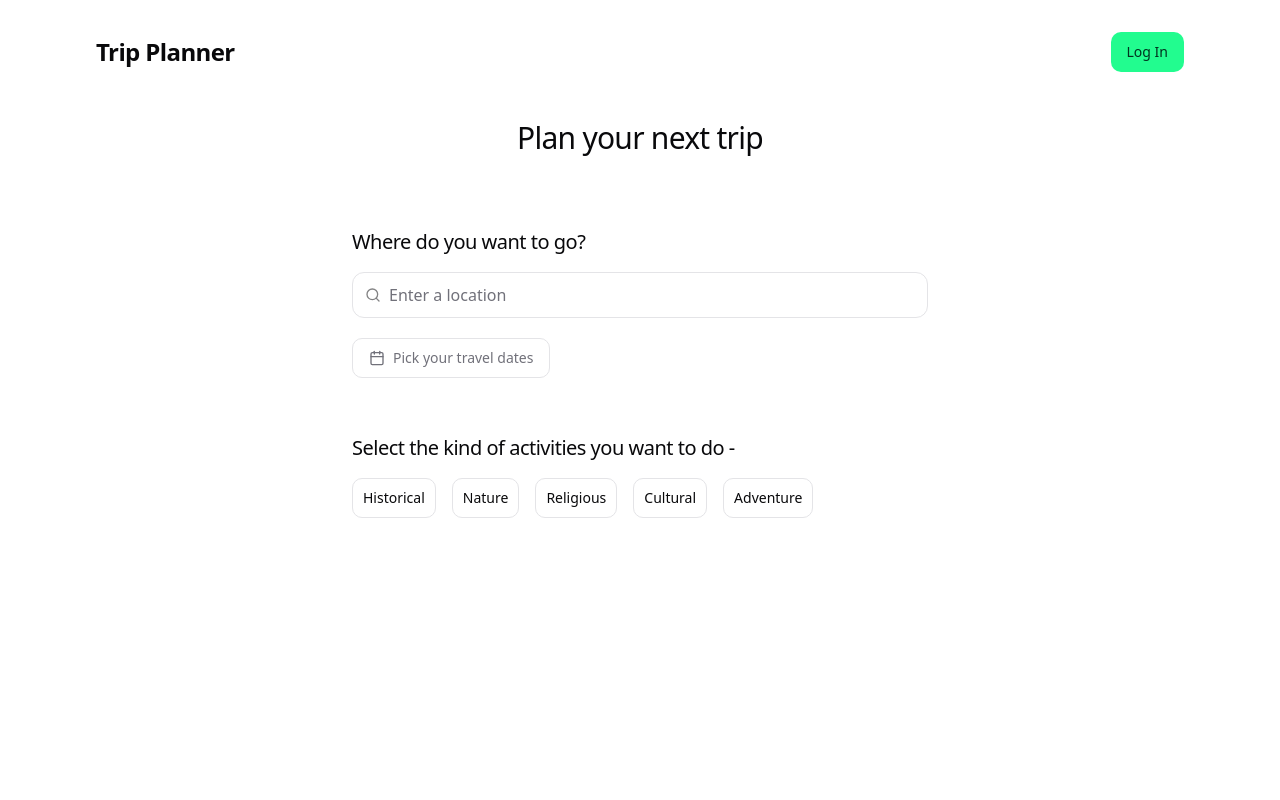
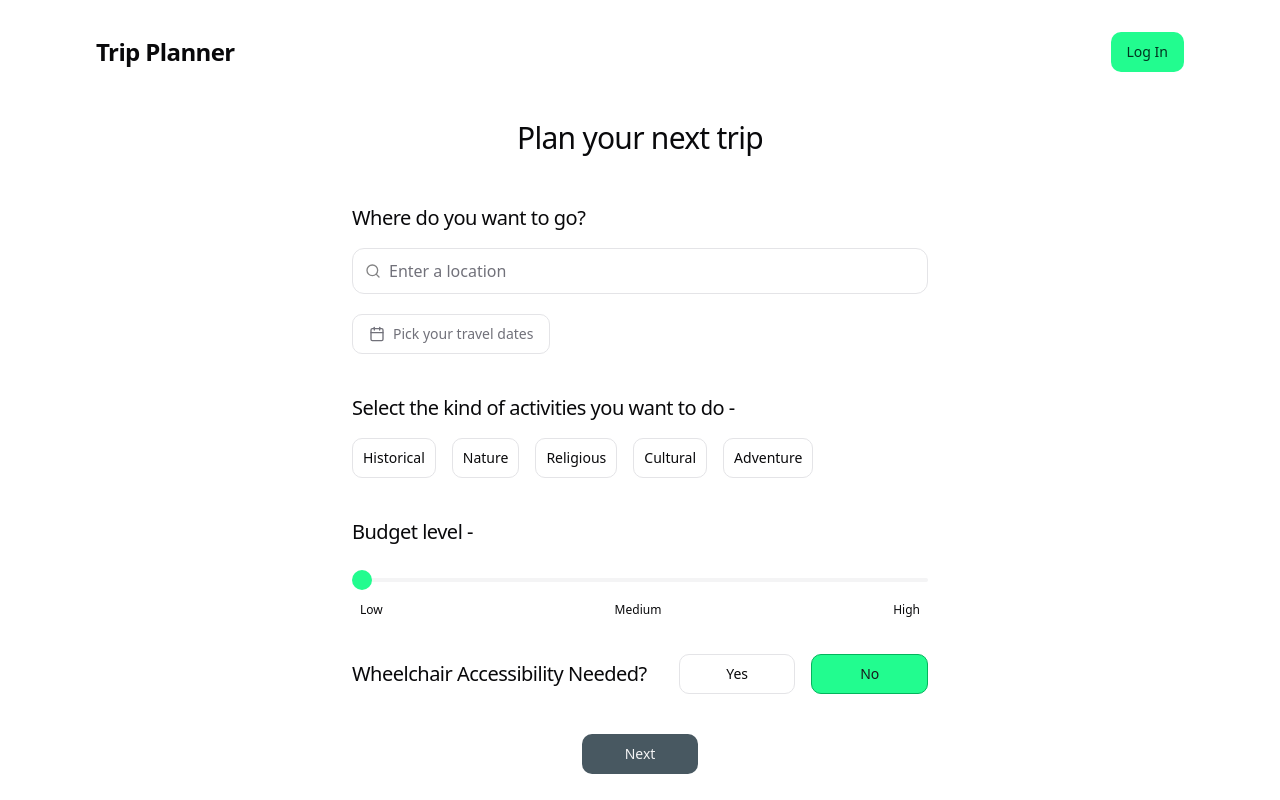
Before and after one commit to Its-Tanay/trip-planner, a React (Create React App) app in the folder client/: page /create-trip in a window 1280 px wide. Built offline with nearby package versions, Linux system fonts and the light colour scheme.

Commit message:
Finished working on the activity preference page

```diff
--- a/client/package.json
+++ b/client/package.json
@@ -4,6 +4,7 @@
   "private": true,
   "dependencies": {
     "@radix-ui/react-popover": "^1.1.1",
+    "@radix-ui/react-slider": "^1.2.0",
     "@radix-ui/react-slot": "^1.1.0",
     "@radix-ui/react-toggle": "^1.1.0",
     "@radix-ui/react-toggle-group": "^1.1.0",
--- /dev/null
+++ b/client/src/components/ui/slider.tsx
@@ -0,0 +1,42 @@
+import * as React from "react";
+import * as SliderPrimitive from "@radix-ui/react-slider";
+import { cn } from "../../lib/utils";
+
+const Slider = React.forwardRef<
+  React.ElementRef<typeof SliderPrimitive.Root>,
+  React.ComponentPropsWithoutRef<typeof SliderPrimitive.Root>
+>(({ className, ...props }, ref) => (
+  <div className="relative w-full">
+    <SliderPrimitive.Root
+      ref={ref}
+      className={cn(
+        "relative flex w-full touch-none select-none items-center",
+        className
+      )}
+      {...props}
+    >
+      <SliderPrimitive.Track className="relative h-[4px] w-full grow overflow-hidden rounded-full bg-accent">
+        <SliderPrimitive.Range className="absolute h-full bg-primary" />
+      </SliderPrimitive.Track>
+      <SliderPrimitive.Thumb className="block h-5 w-5 rounded-full border-1 bg-primary border-[#03B55C] cursor-pointer ring-offset-background transition-colors focus-visible:outline-none focus-visible:ring-2 focus-visible:ring-ring focus-visible:ring-offset-2 disabled:pointer-events-none disabled:opacity-50" />
+    </SliderPrimitive.Root>
+
+    <div className="absolute inset-0 flex justify-between px-2">
+        <div className="relative flex flex-col items-center gap-6 z-[-1]">
+            <div className="h-[8px] w-[1px] bg-accent"></div>
+            <span className="text-xs">Low</span>
+        </div>
+        <div className="relative flex flex-col items-center gap-6 z-[-1]">
+            <div className="h-[8px] w-[1px] bg-accent"></div>
+            <span className="text-xs">Medium</span>
+        </div>
+        <div className="relative h-8 flex flex-col items-center gap-6 z-[-1]">
+            <div className="h-[8px] w-[1px] bg-accent"></div>
+            <span className="text-xs">High</span>
+        </div>
+    </div>
+  </div>
+));
+Slider.displayName = SliderPrimitive.Root.displayName;
+
+export { Slider };
--- a/client/src/lib/context/itinerary-context.tsx
+++ b/client/src/lib/context/itinerary-context.tsx
@@ -31,11 +31,11 @@ export const ItineraryContextProvider = ({
         accessibility_need: false,
         activityPreferences: {
             categories: [],
-            budget: undefined
+            budget: 1
         },
         foodPreferences: {
             cuisines: [],
-            budget: undefined,
+            budget: 1,
             isVeg: false
         },
         duration: {
--- a/client/src/pages/create-trip/activity.tsx
+++ b/client/src/pages/create-trip/activity.tsx
@@ -6,9 +6,12 @@ import { DatePickerWithRange } from "../../components/ui/date-picker-range";
 import { DateRange } from "react-day-picker";
 import { format } from "date-fns";
 import { ToggleGroup, ToggleGroupItem } from "../../components/ui/toggle-group";
+import { Slider } from "../../components/ui/slider";
+import { Budget, CurrentPage } from "../../interfaces/itinerary-req";
+import { Button } from "../../components/ui/button";
 
 const ActivityPage: React.FC = () => {
-    const { setItineraryReq, itineraryReq } = useItineraryContext();
+    const { setItineraryReq, itineraryReq, setCurrentPage } = useItineraryContext();
 
     const handleCityChange = (option: Option) => {
         setItineraryReq((prevState) => ({
@@ -36,11 +39,57 @@ const ActivityPage: React.FC = () => {
         }));
     };
 
+    const handleBudgetChange = (value: number) => {
+        let newBudget: Budget;
+
+        if (value === 0) {
+            newBudget = Budget.LOW;
+        } else if (value === 50) {
+            newBudget = Budget.MEDIUM;
+        } else if (value === 100) {
+            newBudget = Budget.HIGH;
+        }
+
+        setItineraryReq((prevState) => ({
+            ...prevState,
+            activityPreferences: {
+                ...prevState.activityPreferences,
+                budget: newBudget,
+            },
+        }));
+    };
+
+    const handleAccessibilityChange = (value: string) => {
+        setItineraryReq((prevState) => ({
+            ...prevState,
+            accessibility_need: value === "yes",
+        }));
+    };
+
+    const validateFields = (): boolean => {
+        const { city, duration, activityPreferences } = itineraryReq;
+        return (
+            city !== 0 &&
+            duration.startDate !== "" &&
+            duration.endDate !== "" &&
+            (activityPreferences.categories?.length ?? 0) > 0 &&
+            activityPreferences.budget !== undefined
+        );
+    };
+
+    const handleNextClick = () => {
+        if (validateFields()) {
+            setCurrentPage(CurrentPage.FOOD);
+        } else {
+            alert("Please fill in all the required fields.");
+        }
+    };
+
     const currentDateRange: DateRange | undefined =
         itineraryReq.duration?.startDate
             ? {
-                from: itineraryReq.duration.startDate ? new Date(itineraryReq.duration.startDate) : undefined,
-                to: itineraryReq.duration.endDate ? new Date(itineraryReq.duration.endDate) : undefined,
+                  from: itineraryReq.duration.startDate ? new Date(itineraryReq.duration.startDate) : undefined,
+                  to: itineraryReq.duration.endDate ? new Date(itineraryReq.duration.endDate) : undefined,
               }
             : undefined;
 
@@ -49,11 +98,11 @@ const ActivityPage: React.FC = () => {
     }, [itineraryReq]);
 
     return (
-        <div className="h-full max-w-[576px] w-full flex flex-col items-center gap-8 md:gap-12 lg:gap-16">
+        <div className="h-full max-w-[576px] w-full flex flex-col items-center gap-8 md:gap-12 lg:gap-10">
             <h2 className="scroll-m-20 pb-2 text-3xl font-regular tracking-tight first:mt-0">
                 Plan your next trip
             </h2>
-            <div className="w-full h-full flex flex-col gap-8 md:gap-10 lg:gap-14">
+            <div className="w-full h-full flex flex-col items-center gap-6 md:gap-10 lg:gap-10">
                 <div className="w-full flex flex-col gap-4">
                     <h4 className="scroll-m-20 text-xl font-regular tracking-tight">
                         Where do you want to go?
@@ -95,6 +144,52 @@ const ActivityPage: React.FC = () => {
                         </ToggleGroup>
                     </div>
                 </div>
+                <div className="w-full flex flex-col gap-8">
+                    <h4 className="scroll-m-20 text-xl font-regular tracking-tight">
+                        Budget level -
+                    </h4>
+                    <div className="w-full flex flex-wrap h-auto">
+                        <Slider
+                            step={50}
+                            onValueChange={(value) => handleBudgetChange(value[0])}
+                            defaultValue={[
+                                itineraryReq.activityPreferences?.budget === Budget.LOW ? 0 : itineraryReq.activityPreferences?.budget === Budget.MEDIUM ? 50 : 100
+                            ]}
+                        />
+                    </div>
+                </div>
+                <div className="w-full flex flex-col md:flex-row  md:items-center gap-8 mt-8">
+                    <h4 className="scroll-m-20 text-xl font-regular tracking-tight md:min-w-max ">
+                        Wheelchair Accessibility Needed?
+                    </h4>
+                    <div className="w-full flex h-auto md:w-full">
+                        <ToggleGroup
+                            className="w-full flex items-start justify-start gap-4"
+                            variant="outline"
+                            type="single"
+                            value={itineraryReq.accessibility_need ? "yes" : "no"}
+                            onValueChange={handleAccessibilityChange}
+                        >
+                            <ToggleGroupItem
+                                className="py-[8px] px-[10px] w-full"
+                                value="yes"
+                                aria-label="Toggle Yes"
+                            >
+                                Yes
+                            </ToggleGroupItem>
+                            <ToggleGroupItem
+                                className="py-[8px] px-[10px] w-full"
+                                value="no"
+                                aria-label="Toggle No"
+                            >
+                                No
+                            </ToggleGroupItem>
+                        </ToggleGroup>
+                    </div>
+                </div>
+                <Button variant={"default"} className="w-[20%] bg-secondary text-accent hover:bg-secondary/50" onClick={handleNextClick}>
+                    Next
+                </Button>
             </div>
         </div>
     );
```
Also changed, not shown: 1 other file (tests, documents, lock files or other folders).
